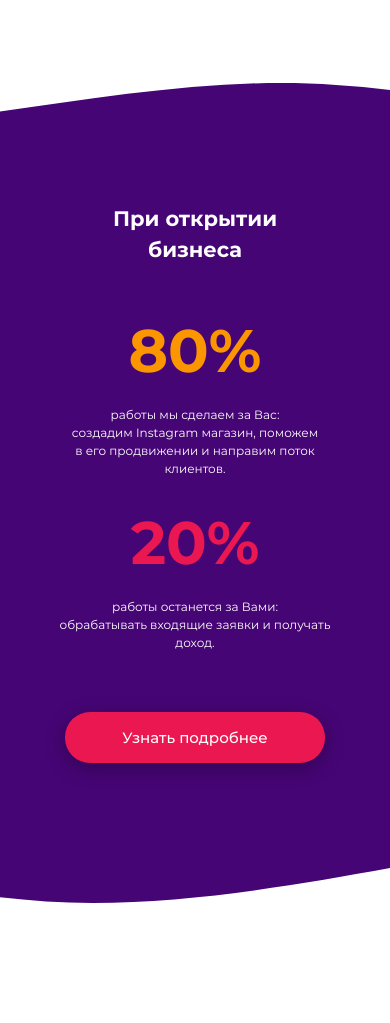
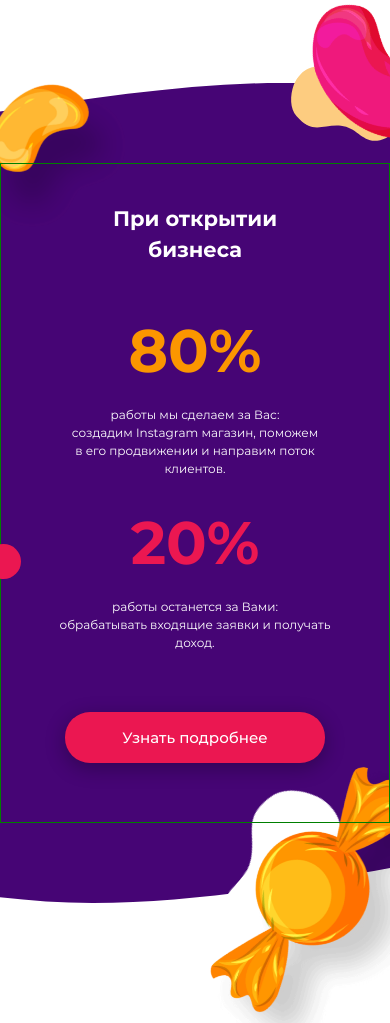
Before and after one commit to nigel-riss/jelly-cat-lp, a website: page src/pug/index.pug in a window 390 px wide. Shown: the part 5379-6402 px from the top of the page. Drawn offline with nearby package versions, Linux system fonts and the light colour scheme; files that its build step writes are made by us from their sources; files whose address does not match are found by name.

Commit message:
Add deco styles for opening section (mobile)

```diff
--- a/src/pug/index.pug
+++ b/src/pug/index.pug
@@ -177,6 +177,17 @@ html(lang="en")
 
 
         section.opening
+            .opening__deco
+                .deco-layer.deco-layer--dots
+                    .dot.dot--xl.dot--red.dot--13
+                .deco-layer.deco-layer--images
+                    .deco.deco--bean-6
+                    .deco.deco--bean-7
+                    .deco.deco--candy-1
+                .deco-layer.deco-layer--blobs
+                    .blob.blob--6
+                    .blob.blob--7
+
             header.opening__header
                 h2.section-title.section-title--light При открытии <br>бизнеса
 
--- a/src/scss/deco/_blob.scss
+++ b/src/scss/deco/_blob.scss
@@ -68,3 +68,31 @@
     // visual
     background-image: url('./img/deco/blob-1.svg');
 }
+
+.blob--6 {
+    // positioning
+    transform: rotate(-60deg);
+    right: -20px;
+    top: -130px;
+
+    // box model
+    height: 110px;
+    width: 110px;
+
+    // visual
+    background-image: url('./img/deco/blob-3.svg');
+}
+
+.blob--7 {
+    // positioning
+    transform: rotate(-50deg);
+    right: 10px;
+    top: 640px;
+
+    // box model
+    height: 160px;
+    width: 160px;
+
+    // visual
+    background-image: url('./img/deco/blob-1.svg');
+}
--- a/src/scss/deco/_deco.scss
+++ b/src/scss/deco/_deco.scss
@@ -128,6 +128,32 @@
     background-image: url('./img/deco/bean-3.png');
 }
 
+.deco--bean-6 {
+    // positioning
+    left: -20px;
+    top: -80px;
+
+    // box model
+    height: 150px;
+    width: 150px;
+
+    // visual
+    background-image: url('./img/deco/bean-5.png');
+}
+
+.deco--bean-7 {
+    // positioning
+    right: -1px;
+    top: -160px;
+
+    // box model
+    height: 140px;
+    width: 78px;
+
+    // visual
+    background-image: url('./img/deco/bean-6.png');
+}
+
 .deco--choops-1 {
     // positioning
     right: -30px;
@@ -153,3 +179,16 @@
     // visual
     background-image: url('./img/deco/choops-2.png');
 }
+
+.deco--candy-1 {
+    // positioning
+    right: -1px;
+    top: 600px;
+
+    // box model
+    height: 295px;
+    width: 180px;
+
+    // visual
+    background-image: url('./img/deco/candy-1.png');
+}
--- a/src/scss/deco/_dot.scss
+++ b/src/scss/deco/_dot.scss
@@ -117,3 +117,9 @@
     left: 40px;
     top: 770px;
 }
+
+.dot--13 {
+    // positioning
+    left: -15px;
+    top: 380px;
+}
--- a/src/scss/modules/_opening.scss
+++ b/src/scss/modules/_opening.scss
@@ -88,3 +88,19 @@
     // typography
     text-align: center;
 }
+
+// decorations
+
+.opening__deco {
+    // positioning
+    position: absolute;
+    top: 0;
+    right: 0;
+    bottom: 0;
+    left: 0;
+    z-index: 3;
+
+    // box model
+    height: 100%;
+    width: 100%;
+}
```
Also changed, not shown: docs/img/all/fill-1-copy-2.svg (deleted), docs/img/deco/bean-5.png (added), docs/img/deco/bean-6.png (added), docs/img/deco/blob-3.svg (added), docs/img/deco/candy-1.png (added), docs/img/deco/choops-1.png, docs/img/deco/choops-2.png, docs/index.html, docs/styles.css.
